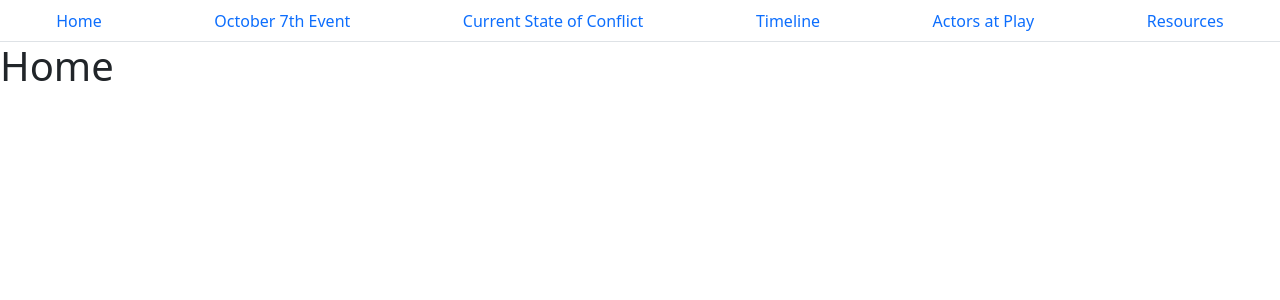
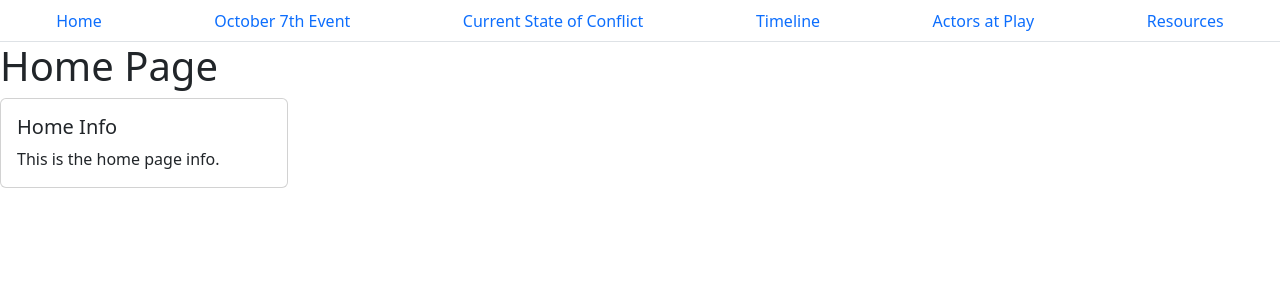
Before and after one commit to BJennin4/HIC_Project2, a React (Create React App) app in the folder gaza/: page / in a window 1280 px wide. Shown: the top 300 px of the page. Built offline with nearby package versions, Linux system fonts and the light colour scheme.

Commit message:
Style changes

```diff
--- a/gaza/package.json
+++ b/gaza/package.json
@@ -10,7 +10,7 @@
     "react": "^18.2.0",
     "react-bootstrap": "^2.10.2",
     "react-dom": "^18.2.0",
-    "react-scripts": "5.0.1",
+    "react-scripts": "^5.0.1",
     "web-vitals": "^2.1.4"
   },
   "scripts": {
--- a/gaza/src/App.css
+++ b/gaza/src/App.css
@@ -0,0 +1,11 @@
+body {
+    background-color: #3a3a3a;
+    color: #f5f7f2;
+}
+
+.card-container {
+    width: 18rem;
+    background-color: #3a3a3a;
+    color: #f5f7f2;
+    margin-bottom: 20px;
+  }
--- a/gaza/src/pages/Home.js
+++ b/gaza/src/pages/Home.js
@@ -1,5 +1,21 @@
+import React from 'react';
+import Card from 'react-bootstrap/Card';
+import '../App.css';
+
 const Home = () => {
-    return <h1>Home</h1>;
-};
+    return (
+        <div>
+            <h1>Home Page</h1>
+            <Card className='card-container'>
+                <Card.Body>
+                    <Card.Title>Home Info</Card.Title>
+                        <Card.Text>
+                            This is the home page info.
+                        </Card.Text>
+                </Card.Body>
+            </Card>
+        </div>
+    );
+}
 
 export default Home;
```
Also changed, not shown: 1 other file (tests, documents, lock files or other folders).
